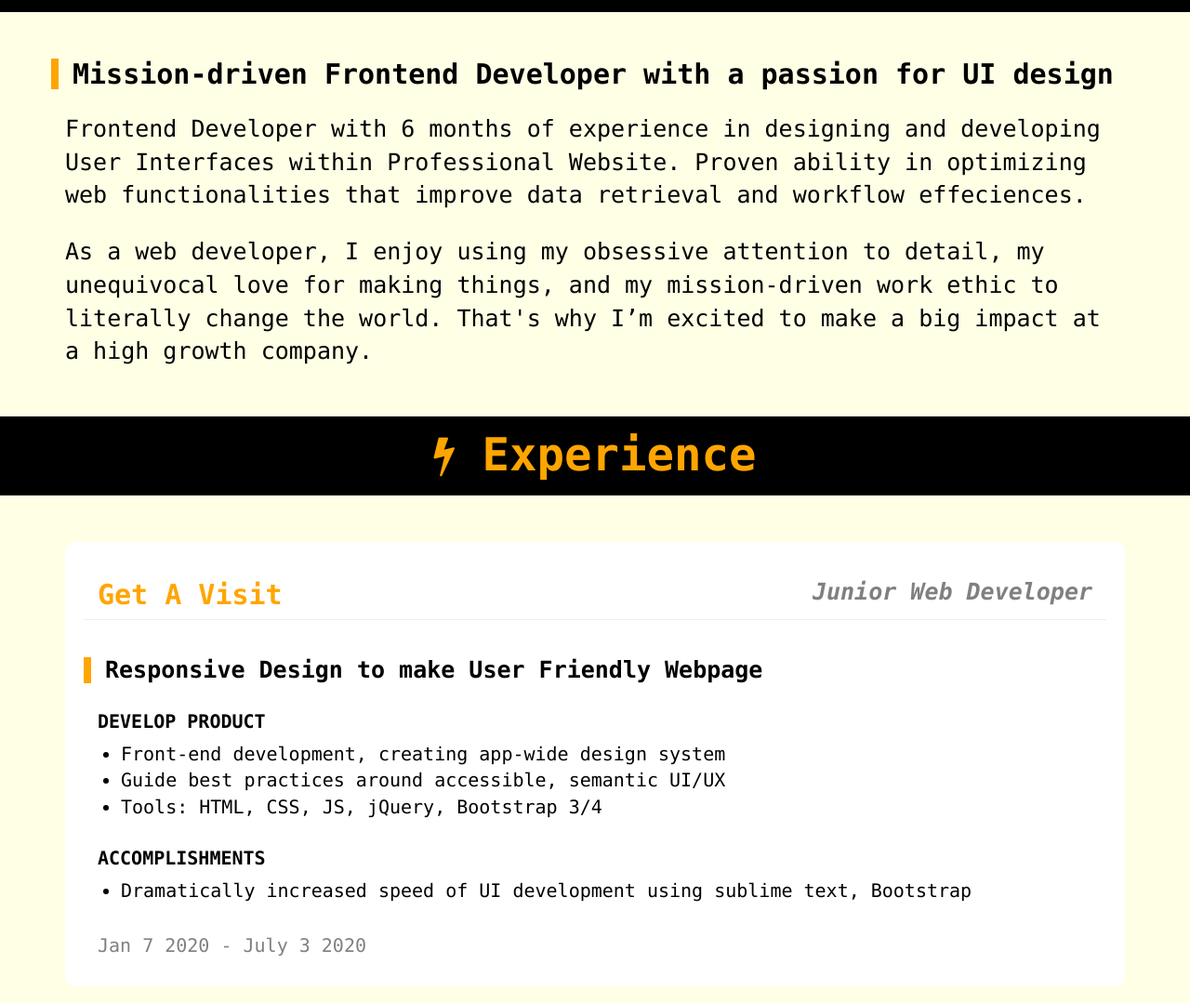
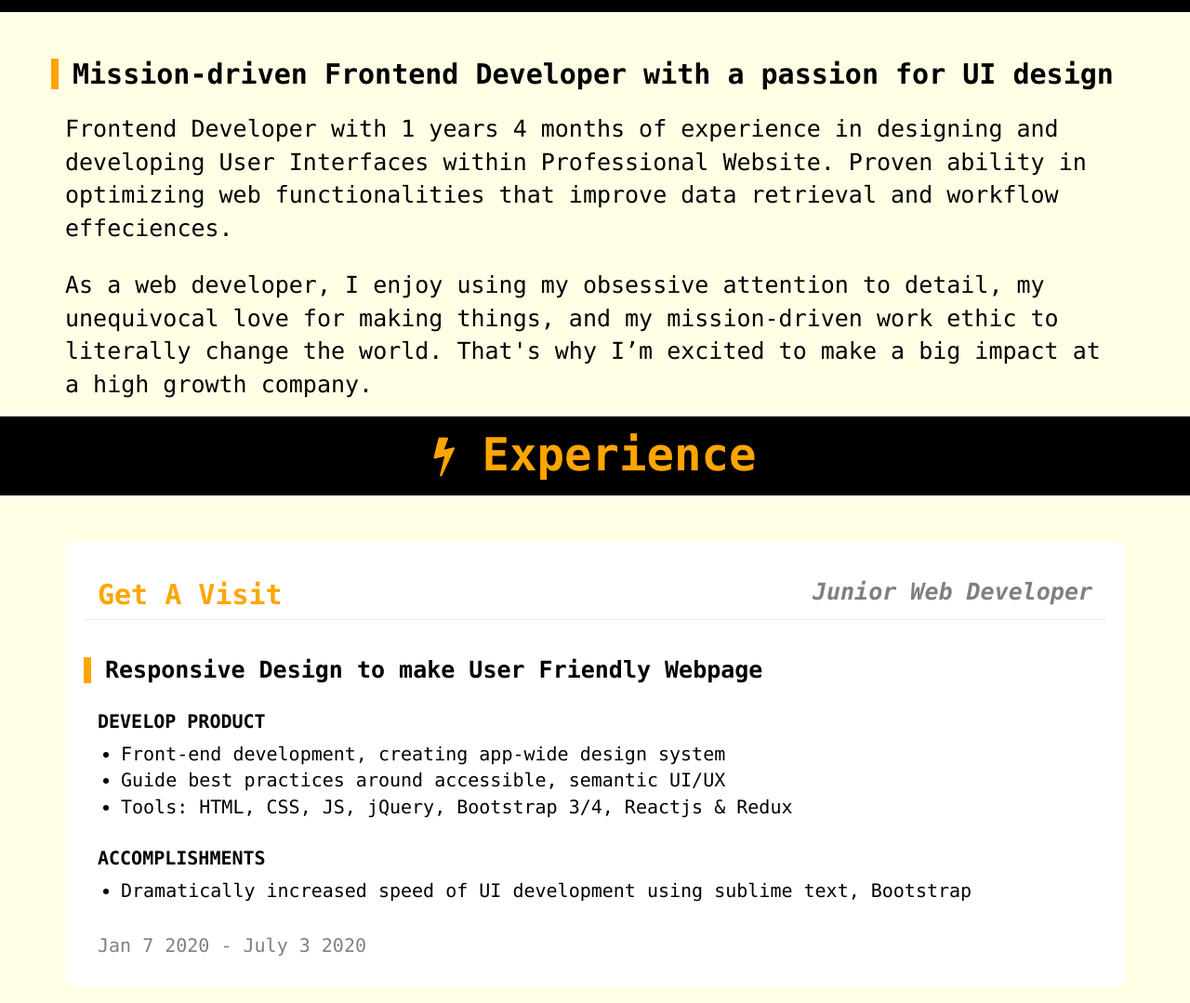
Before and after one commit to FaizAhmedKhatri/Faiz-Khatri, a plain HTML site: page index.html in a window 1280 px wide. Shown: the part 642-1721 px from the top of the page at 93% size. Drawn offline with nearby package versions, Linux system fonts and the light colour scheme.

Commit message:
Update index.html

```diff
--- a/index.html
+++ b/index.html
@@ -64,7 +64,7 @@
   	<h1><i class="fa fa-user" aria-hidden="true"></i> About</h1>
   </div>
   <h2 class="head-2 container">Mission-driven Frontend Developer with a passion for UI design</h2>
-  <p class="para-1 container">Frontend Developer with 6 months of experience in designing and developing User Interfaces within Professional Website. Proven ability in optimizing web functionalities that improve data retrieval and workflow effeciences.</p>
+  <p class="para-1 container">Frontend Developer with 1 years 4 months of experience in designing and developing User Interfaces within Professional Website. Proven ability in optimizing web functionalities that improve data retrieval and workflow effeciences.</p>
   <p class="para-1 container">As a web developer, I enjoy using my obsessive attention to detail, my unequivocal love for making things, and my mission-driven work ethic to literally change the world. That's why I’m excited to make a big impact at a high growth company.</p>
 </div>
 
@@ -86,7 +86,7 @@
   			<ul>
   				<li>Front-end development, creating app-wide design system</li>
   				<li>Guide best practices around accessible, semantic UI/UX</li>
-  				<li>Tools: HTML, CSS, JS, jQuery, Bootstrap 3/4</li>
+  				<li>Tools: HTML, CSS, JS, jQuery, Bootstrap 3/4, Reactjs & Redux</li>
   			</ul>
 
   			<h3 class="col-md-12 col-xs-12" id="exp-head-1">ACCOMPLISHMENTS</h3>
```
